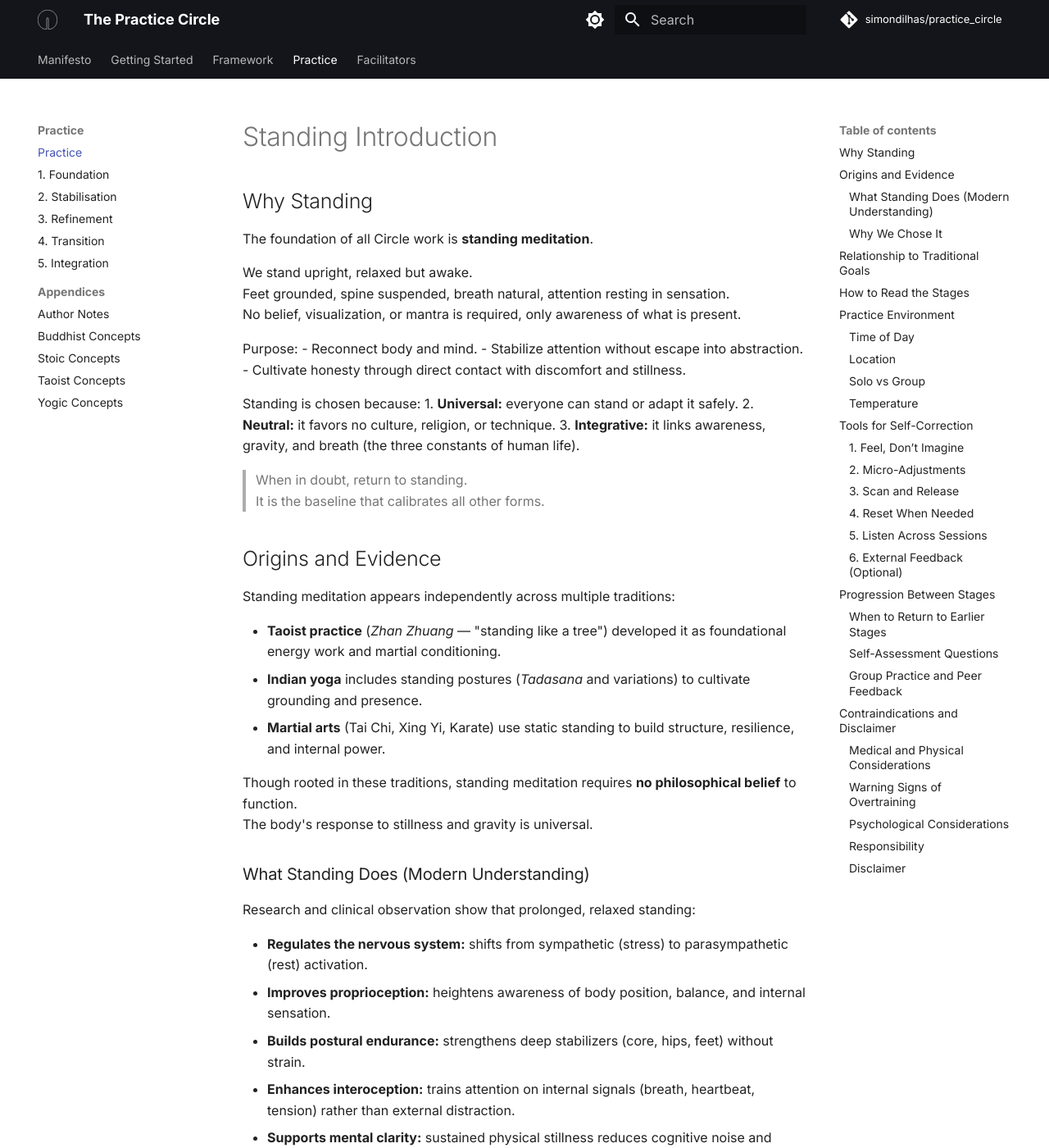
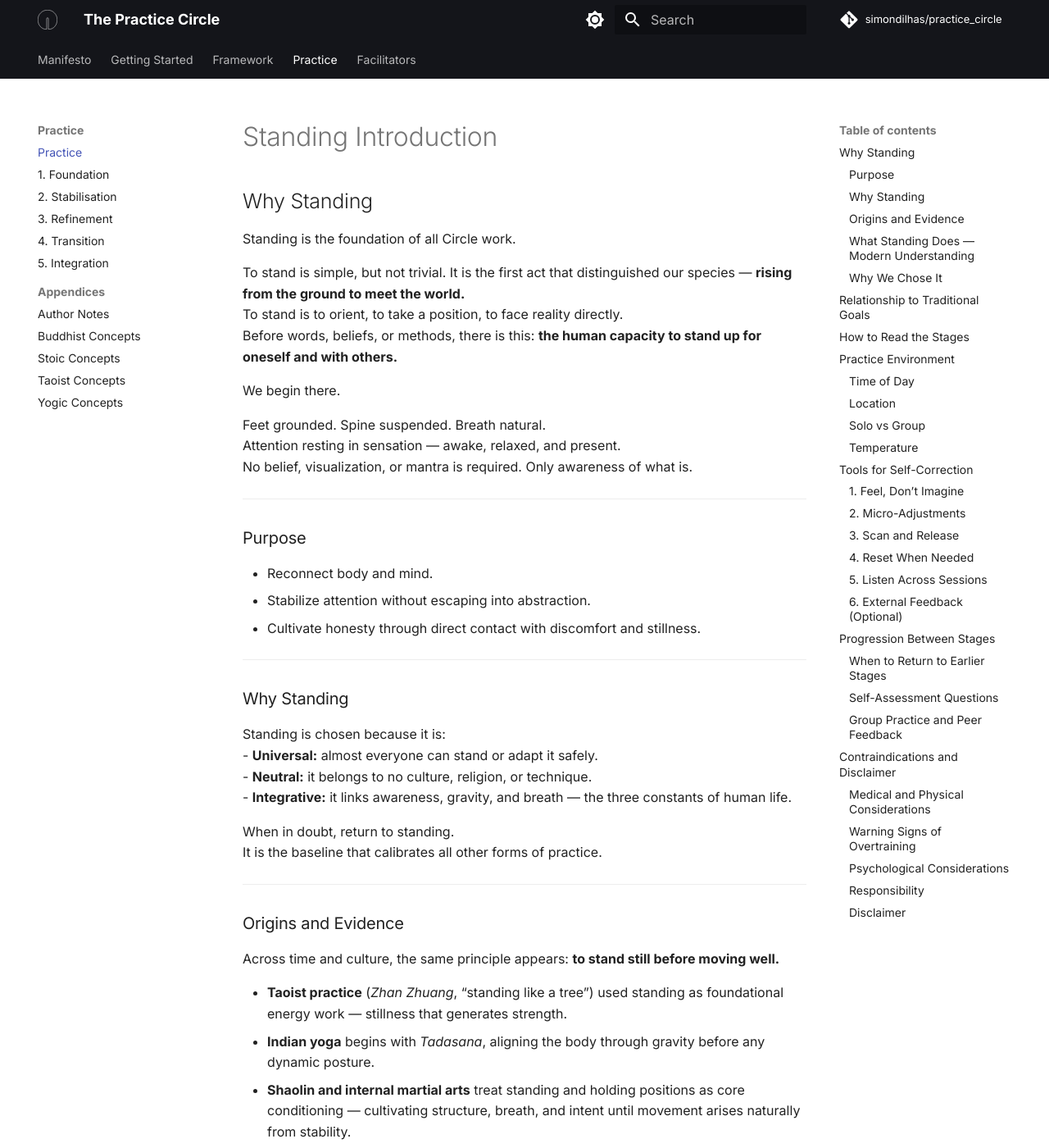
Before and after one commit to simondilhas/practice_circle, an MkDocs documentation site: the page built from docs/practice/STANDING_0_INTRO.md, in a window 1280 px wide and 1400 px high. Shown: the whole window at 82% size. Built offline with MkDocs 1.6.1 and Material for MkDocs 9.7.7, drawn with Linux system fonts in a browser that asks for light colours; comment, search, counter and statistics services are not loaded; some of the changed text lies outside the part shown.

Commit message:
Update STANDING_0_INTRO.md

```diff
--- a/docs/practice/STANDING_0_INTRO.md
+++ b/docs/practice/STANDING_0_INTRO.md
@@ -1,47 +1,65 @@
 # Standing Introduction
 
 ## Why Standing
-The foundation of all Circle work is **standing meditation**.
 
-We stand upright, relaxed but awake.
-Feet grounded, spine suspended, breath natural, attention resting in sensation.
-No belief, visualization, or mantra is required, only awareness of what is present.
+Standing is the foundation of all Circle work.
 
-Purpose:
-  - Reconnect body and mind.
-  - Stabilize attention without escape into abstraction.
-  - Cultivate honesty through direct contact with discomfort and stillness.
+To stand is simple, but not trivial. It is the first act that distinguished our species — **rising from the ground to meet the world.**
+To stand is to orient, to take a position, to face reality directly.
+Before words, beliefs, or methods, there is this: **the human capacity to stand up for oneself and with others.**
 
-Standing is chosen because:
-1. **Universal:** everyone can stand or adapt it safely.
-2. **Neutral:** it favors no culture, religion, or technique.
-3. **Integrative:** it links awareness, gravity, and breath (the three constants of human life).
+We begin there.
 
-> When in doubt, return to standing.
-> It is the baseline that calibrates all other forms.
+Feet grounded. Spine suspended. Breath natural.
+Attention resting in sensation — awake, relaxed, and present.
+No belief, visualization, or mantra is required. Only awareness of what is.
 
-## Origins and Evidence
+---
 
-Standing meditation appears independently across multiple traditions:
+### Purpose
+- Reconnect body and mind.
+- Stabilize attention without escaping into abstraction.
+- Cultivate honesty through direct contact with discomfort and stillness.
 
-- **Taoist practice** (*Zhan Zhuang* — "standing like a tree") developed it as foundational energy work and martial conditioning.
-- **Indian yoga** includes standing postures (*Tadasana* and variations) to cultivate grounding and presence.
-- **Martial arts** (Tai Chi, Xing Yi, Karate) use static standing to build structure, resilience, and internal power.
+---
 
-Though rooted in these traditions, standing meditation requires **no philosophical belief** to function.
-The body's response to stillness and gravity is universal.
+### Why Standing
+Standing is chosen because it is:
+- **Universal:** almost everyone can stand or adapt it safely.
+- **Neutral:** it belongs to no culture, religion, or technique.
+- **Integrative:** it links awareness, gravity, and breath — the three constants of human life.
 
-### What Standing Does (Modern Understanding)
+When in doubt, return to standing.
+It is the baseline that calibrates all other forms of practice.
+
+---
+
+### Origins and Evidence
+
+Across time and culture, the same principle appears: **to stand still before moving well.**
+
+- **Taoist practice** (*Zhan Zhuang*, “standing like a tree”) used standing as foundational energy work — stillness that generates strength.
+- **Indian yoga** begins with *Tadasana*, aligning the body through gravity before any dynamic posture.
+- **Shaolin and internal martial arts** treat standing and holding positions as core conditioning — cultivating structure, breath, and intent until movement arises naturally from stability.
+- **Japanese and Okinawan arts** like Karate preserve similar drills, training rooted power and calm focus under tension.
+
+Across all of them, standing is not rest but preparation —
+a way to unify body, breath, and attention before action.
+Though developed in different contexts, the effect is consistent: **standing reveals what moves us.**
+
+---
+
+### What Standing Does — Modern Understanding
 
 Research and clinical observation show that prolonged, relaxed standing:
+- Regulates the nervous system — shifting from sympathetic (stress) to parasympathetic (rest) activation.
+- Improves proprioception — awareness of balance, position, and internal sensation.
+- Builds postural endurance — strengthening stabilizers of feet, hips, and core without strain.
+- Enhances interoception — attention to internal signals like breath, heartbeat, and tension.
+- Supports mental clarity — stillness of the body reduces cognitive noise and reactive thought.
 
-- **Regulates the nervous system:** shifts from sympathetic (stress) to parasympathetic (rest) activation.
-- **Improves proprioception:** heightens awareness of body position, balance, and internal sensation.
-- **Builds postural endurance:** strengthens deep stabilizers (core, hips, feet) without strain.
-- **Enhances interoception:** trains attention on internal signals (breath, heartbeat, tension) rather than external distraction.
-- **Supports mental clarity:** sustained physical stillness reduces cognitive noise and reactive thinking.
-
-> Standing is not mystical. It is systematic training of attention through the body.
+Standing is not mystical.
+It is **systematic training of attention through the body**, the most direct and honest way to begin.
 
 ### Why We Chose It
 
```
